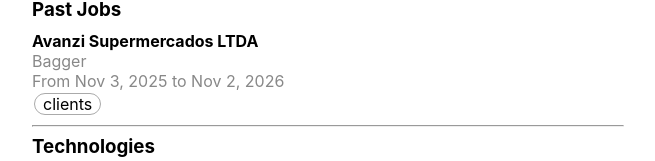
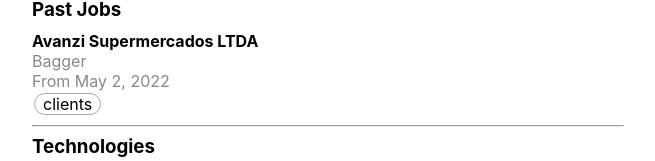
Before and after one commit to Johnnathan28/my-page, a JavaScript app: page / in a window 1280 px wide. Shown: the part 479-640 px from the top of the page, without its empty margins (312-967 px from the left). Built offline with nearby package versions, Linux system fonts and the light colour scheme; the HTML template or start-up script is replaced by a standard one.

Commit message:
Make empty date not show as invalid date

```diff
--- a/src/assets/cv.json
+++ b/src/assets/cv.json
@@ -18,8 +18,8 @@
     {
       "name": "Avanzi Supermercados LTDA",
       "description": "Bagger",
-      "from": "2025-11-03",
-      "to": "2026-11-02",
+      "from": "2022-05-02",
+      "to": "",
       "tags": ["clients"]
     }
   ],
--- a/src/pages/curriculum-vitae/index.js
+++ b/src/pages/curriculum-vitae/index.js
@@ -3,6 +3,9 @@
 import perfilImage from "../../assets/me.jpg";
 
 function getStringDate(datestring) {
+  if (!datestring) {
+    return "";
+  }
   let date = new Date(datestring);
   return date.toLocaleDateString('en-us', {
     day: "numeric", year: "numeric", month: "short"
```
